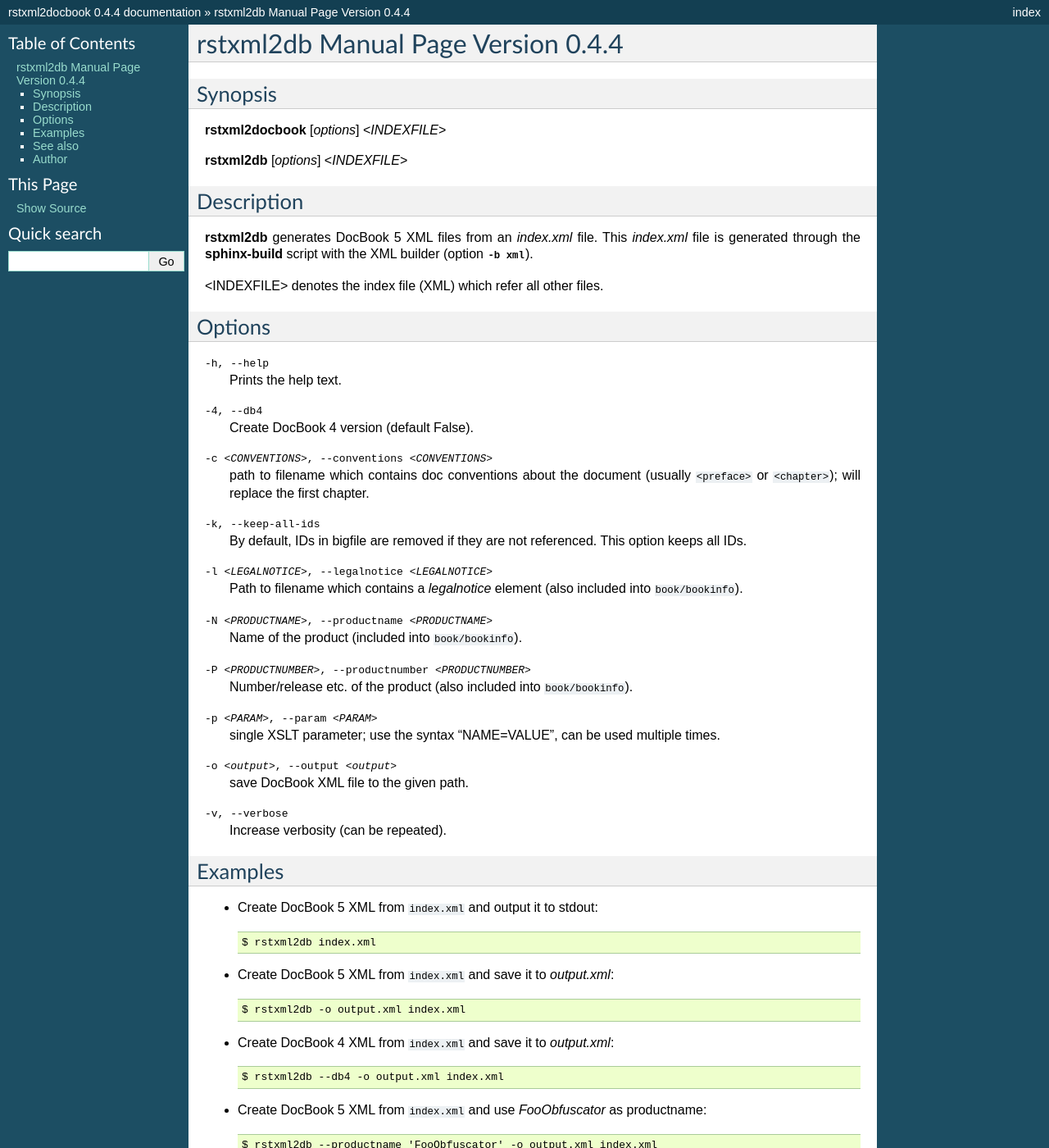
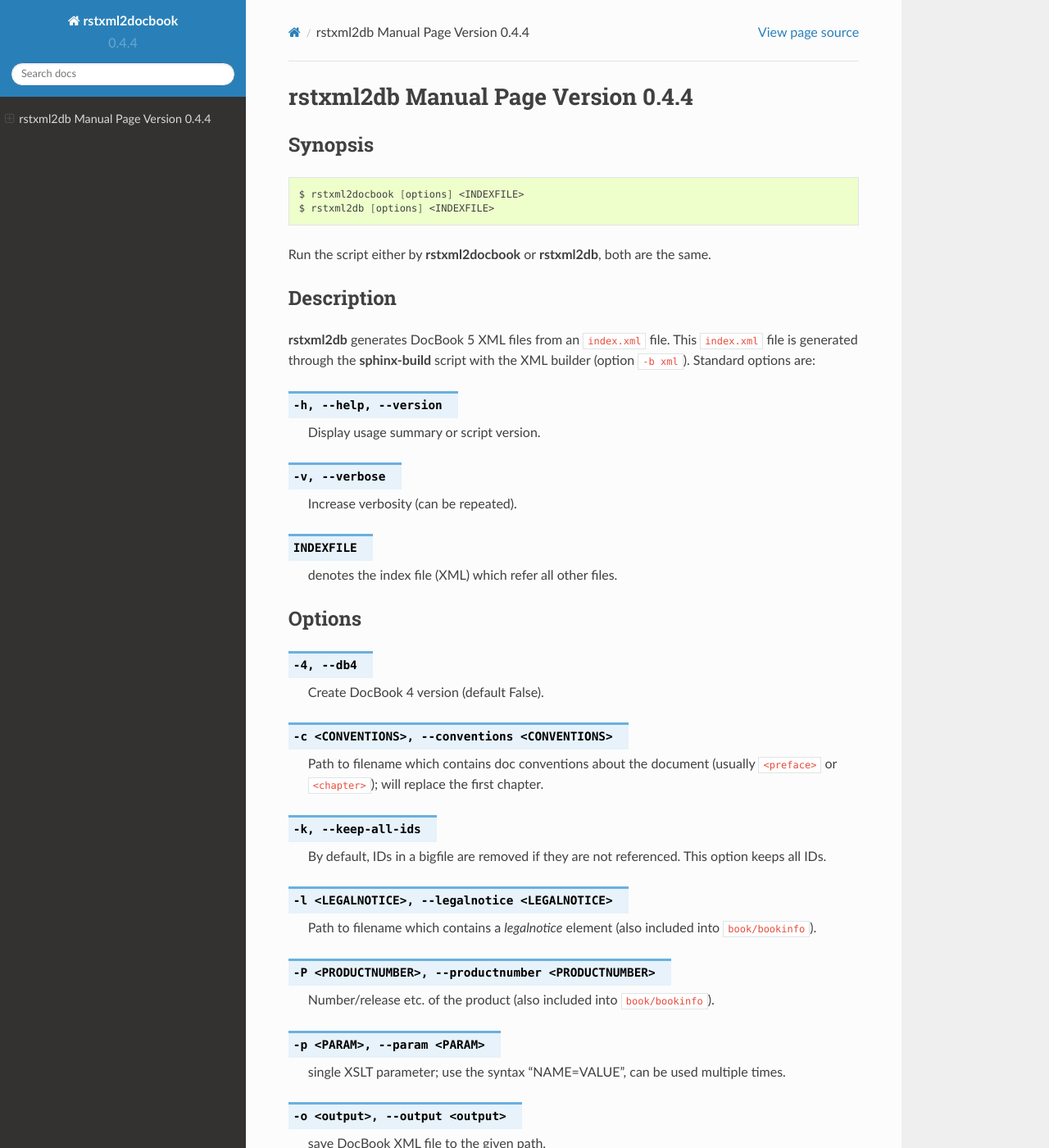
Before and after one commit to openSUSE/rstxml2docbook, a Sphinx documentation site: the page built from doc/index.rst, in a window 1280 px wide and 1400 px high. Shown: the whole window at 82% size. Built offline with Sphinx 7.4.7 and the Read the Docs theme 2.0.0, drawn with Linux system fonts in a browser that asks for light colours; some of the changed text lies outside the part shown.

Commit message:
Improve manpage
* Replace option table through option list
* Require and use sphinx-rtd-theme for building the doc

```diff
--- a/doc/conf.py
+++ b/doc/conf.py
@@ -15,6 +15,7 @@
 
 import sys
 import os
+
 
 # If extensions (or modules to document with autodoc) are in another directory,
 # add these directories to sys.path here. If the directory is relative to the
@@ -99,7 +100,15 @@
 
 # The theme to use for HTML and HTML Help pages.  See the documentation for
 # a list of builtin themes.
-html_theme = 'default'
+
+try:
+    import sphinx_rtd_theme
+    html_theme = "sphinx_rtd_theme"
+    html_theme_path = [sphinx_rtd_theme.get_html_theme_path()]
+except ImportError:
+    html_theme = 'default'
+
+
 
 # Theme options are theme-specific and customize the look and feel of a theme
 # further.  For a list of options available for each theme, see the
--- a/doc/index.rst
+++ b/doc/index.rst
@@ -11,75 +11,104 @@
 Synopsis
 --------
 
-**rstxml2docbook** [*options*] <*INDEXFILE*>
+.. _invocation:
 
-**rstxml2db** [*options*] <*INDEXFILE*>
+.. sourcecode:: bash
+
+     $ rstxml2docbook [options] <INDEXFILE>
+     $ rstxml2db [options] <INDEXFILE>
+
+Run the script either by :program:`rstxml2docbook` or :program:`rstxml2db`, both are the same.
 
 
 Description
 -----------
 
-:program:`rstxml2db` generates DocBook 5 XML files from an `index.xml`
-file. This `index.xml` file is generated through the :program:`sphinx-build`
-script with the XML builder (option :option:`-b xml`).
+:program:`rstxml2db` generates DocBook 5 XML files from an :file:`index.xml`
+file. This :file:`index.xml` file is generated through the :program:`sphinx-build`
+script with the XML builder (option ``-b xml``). Standard options are:
 
-<INDEXFILE> denotes the index file (XML) which refer all other files.
+.. program:: rstxml2db
+.. program:: rstxml2docbook
+
+.. option:: -h, --help, --version
+
+   Display usage summary or script version.
+
+.. option:: -v, --verbose
+
+   Increase verbosity (can be repeated).
+
+.. option:: INDEXFILE
+
+   denotes the index file (XML) which refer all other files.
 
 
 Options
 -------
 
--h, --help                     Prints the help text.
--4, --db4                      Create DocBook 4 version (default False).
--c <CONVENTIONS>, --conventions <CONVENTIONS>
-                               path to filename which contains doc conventions
-                               about the document (usually ``<preface>`` or
-                               ``<chapter>``);
-                               will replace the first chapter.
--k, --keep-all-ids             By default, IDs in bigfile are removed if they
-                               are not referenced. This option keeps all IDs.
--l <LEGALNOTICE>, --legalnotice <LEGALNOTICE>
-                               Path to filename which contains a `legalnotice`
-                               element (also included into ``book/bookinfo``).
--N <PRODUCTNAME>, --productname <PRODUCTNAME>
-                               Name of the product (included into
-                               ``book/bookinfo``).
--P <PRODUCTNUMBER>, --productnumber <PRODUCTNUMBER>
-                               Number/release etc. of the product (also
-                               included into ``book/bookinfo``).
--p <PARAM>, --param <PARAM>    single XSLT parameter; use the syntax "NAME=VALUE",
-                                 can be used multiple times.
--o <output>, --output <output>   save DocBook XML file to the given path.
--v, --verbose                  Increase verbosity (can be repeated).
+.. option:: -4, --db4
 
+   Create DocBook 4 version (default False).
+
+.. option:: -c <CONVENTIONS>, --conventions <CONVENTIONS>
+
+   Path to filename which contains doc conventions about the
+   document (usually ``<preface>`` or ``<chapter>``); will
+   replace the first chapter.
+
+.. option:: -k, --keep-all-ids
+
+   By default, IDs in a bigfile are removed if they are not
+   referenced. This option keeps all IDs.
+
+.. option:: -l <LEGALNOTICE>, --legalnotice <LEGALNOTICE>
+
+   Path to filename which contains a `legalnotice` element
+   (also included into ``book/bookinfo``).
+
+.. option:: -P <PRODUCTNUMBER>, --productnumber <PRODUCTNUMBER>
+
+   Number/release etc. of the product (also included into
+   ``book/bookinfo``).
+
+.. option:: -p <PARAM>, --param <PARAM>
+
+   single XSLT parameter; use the syntax "NAME=VALUE",
+   can be used multiple times.
+
+.. option:: -o <output>, --output <output>
+
+   save DocBook XML file to the given path.
 
 
 Examples
 --------
 
-* Create DocBook 5 XML from ``index.xml`` and output it to stdout::
+* Create a DocBook 5 XML file from :file:`index.xml` and print its output to stdout::
 
     $ rstxml2db index.xml
 
-* Create DocBook 5 XML from ``index.xml`` and save it to `output.xml`::
+* Create a DocBook 5 XML file rom :file:`index.xml` and save it to :file:`output.xml`::
 
     $ rstxml2db -o output.xml index.xml
 
-* Create DocBook 4 XML from ``index.xml`` and save it to `output.xml`::
+* Create a DocBook 4 XML file from :file:`index.xml`, use the option :option:`--db4`
+  and save it to :file:`output.xml`::
 
     $ rstxml2db --db4 -o output.xml index.xml
 
-* Create DocBook 5 XML from ``index.xml`` and use `FooObfuscator` as
+* Create a DocBook 5 XML file from :file:`index.xml` and use ``FooObfuscator`` as
   productname::
 
     $ rstxml2db --productname 'FooObfuscator' -o output.xml index.xml
 
-* Create DocBook 5 XML from `index.xml`` and append legal notice from
-  file `legal.xml`::
+* Create a DocBook 5 XML file from :file:`index.xml` and append legal notice from
+  file :file:`legal.xml`::
 
     $ rstxml2db -o output.xml --legalnotice legal.xml index.xml
 
-* Create DocBook 5 XML from ``index.xml``, save it to `output.xml`,
+* Create a DocBook 5 XML file from :file:`index.xml`, save it to :file:`output.xml`,
   and use some parameters::
 
     $ rstxml2db  -o output.xml --param "a=2" --param "b=5" index.xml
@@ -87,7 +116,7 @@
 See also
 --------
 
-:manpage:`sphinx--build`
+:manpage:`sphinx-build`
 
 
 Author
--- a/travis_requirements.txt
+++ b/travis_requirements.txt
@@ -6,3 +6,4 @@
 coverage
 codecov
 pytest-cov
+sphinx-rtd-theme
```
